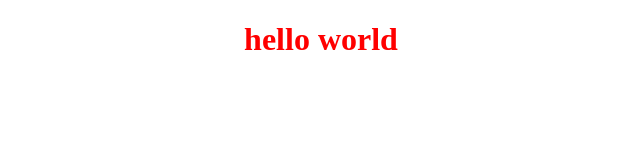
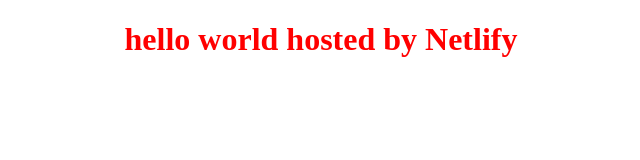
Before and after one commit to rheahemmadi/my-awesome-project, a plain HTML site: page index.html in a window 1280 px wide. Shown: the whole page, without its empty margins (319-959 px from the left). Drawn offline with Linux system fonts and the light colour scheme.

Commit message:
Update index.html
added nNetlify

```diff
--- a/index.html
+++ b/index.html
@@ -8,7 +8,7 @@
     <link rel="stylesheet" href="style.css" />
   </head>
   <body>
-    <h1>hello world</h1>
+    <h1>hello world hosted by Netlify</h1>
     <script src="app.js"></script>
   </body>
 </html>
```
